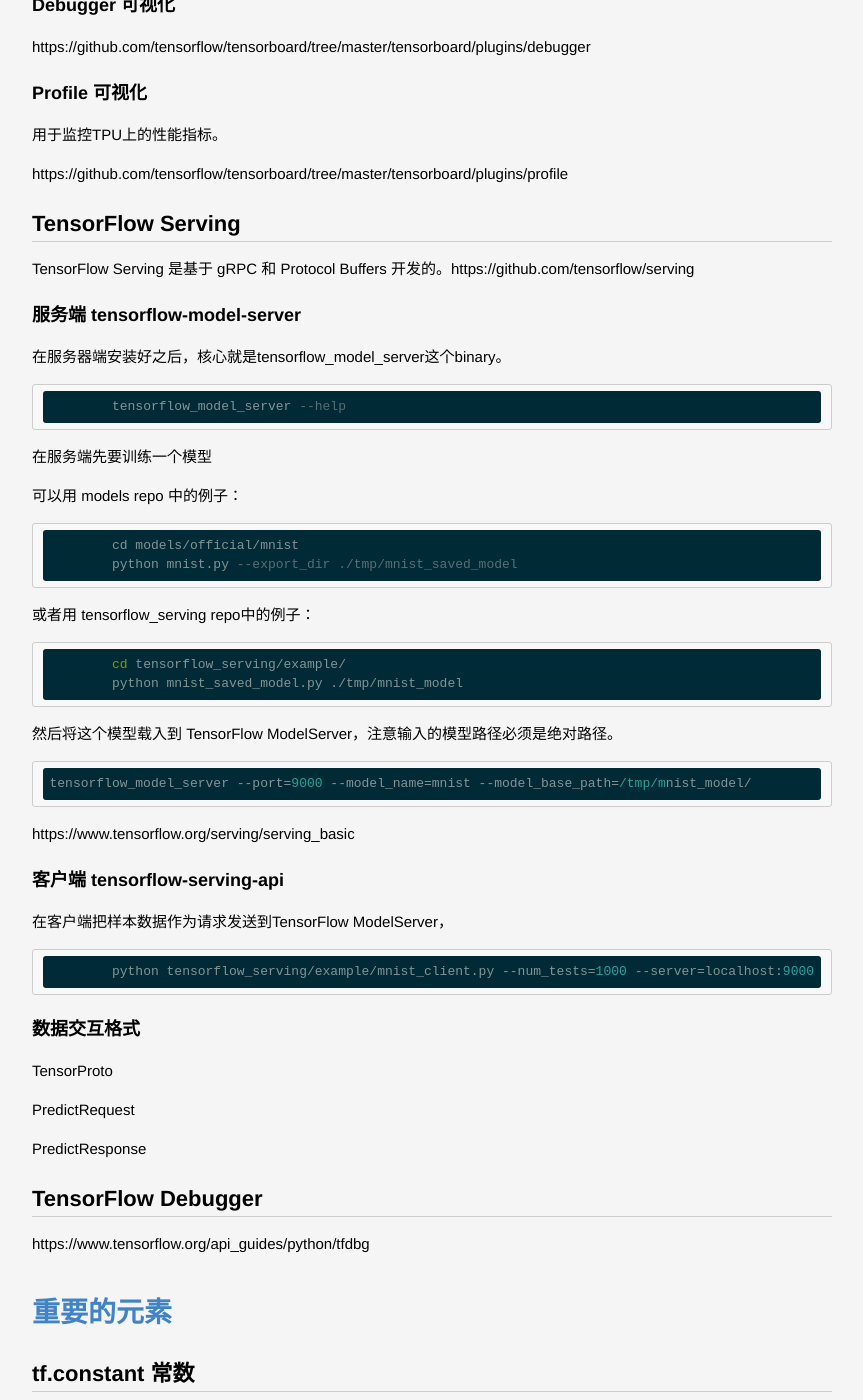
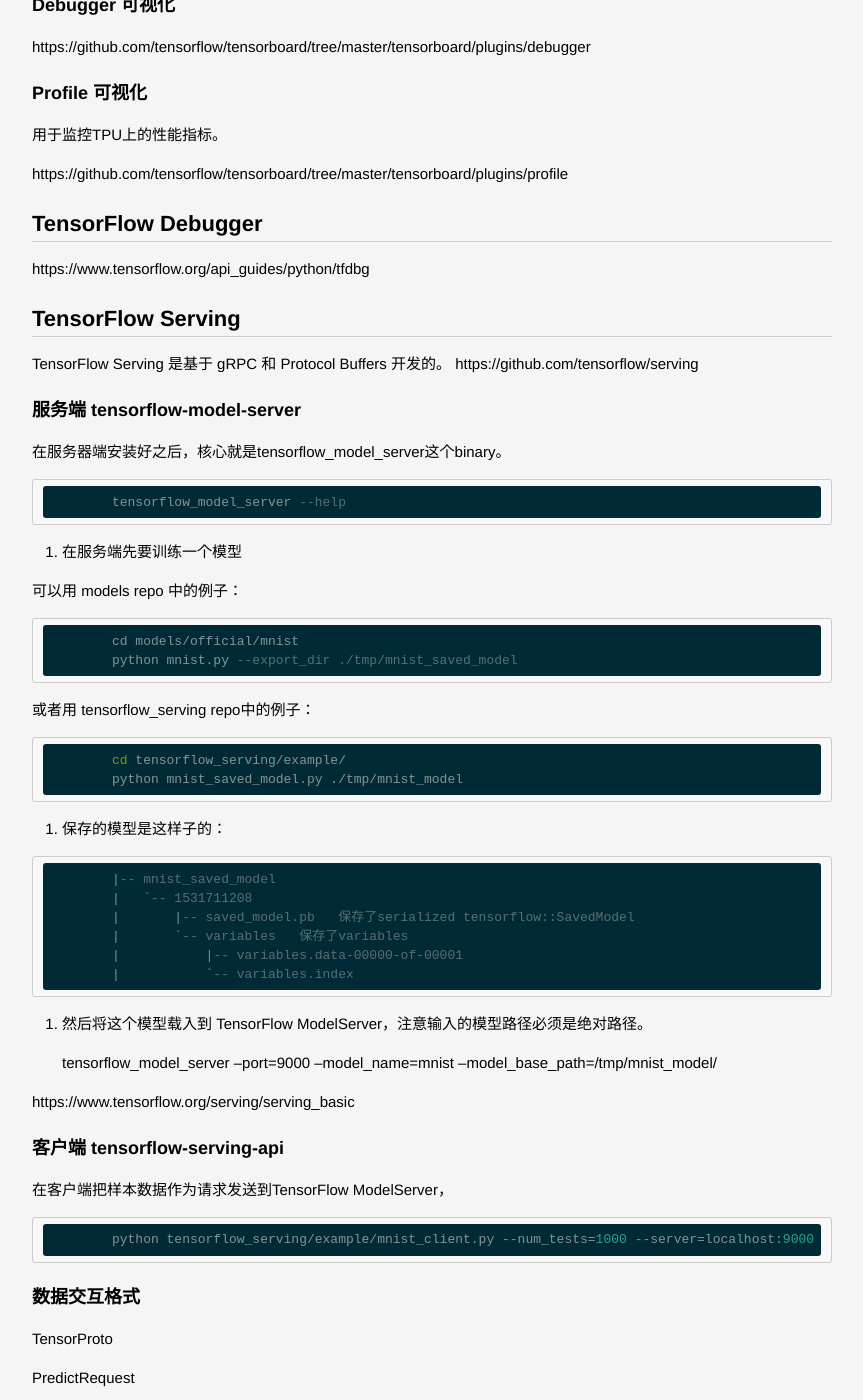
Before and after one commit to lucky521/blog, a Jekyll site: the page built from _posts/2017-10-26-tensorflow.markdown, in a window 1280 px wide and 1400 px high, scrolled down 3753 px. Shown: the whole window, without its empty margins (208-1071 px from the left). Built offline with Jekyll 4.4.1, drawn with Linux system fonts in a browser that asks for light colours; some of the changed text lies outside the part shown.

Commit message:
update blog

````diff
--- a/_posts/2017-10-26-tensorflow.markdown
+++ b/_posts/2017-10-26-tensorflow.markdown
@@ -102,12 +102,16 @@
 https://github.com/tensorflow/tensorboard/tree/master/tensorboard/plugins/profile
 
 
+## TensorFlow Debugger
+
+https://www.tensorflow.org/api_guides/python/tfdbg
+
+
 
 ## TensorFlow Serving
 
-TensorFlow Serving 是基于 gRPC 和 Protocol Buffers 开发的。https://github.com/tensorflow/serving
-
-
+TensorFlow Serving 是基于 gRPC 和 Protocol Buffers 开发的。
+https://github.com/tensorflow/serving
 
 ### 服务端 tensorflow-model-server
 
@@ -128,12 +132,22 @@
 		python mnist_saved_model.py ./tmp/mnist_model
 
 
-然后将这个模型载入到 TensorFlow ModelServer，注意输入的模型路径必须是绝对路径。
+2. 保存的模型是这样子的：
+
+```
+	|-- mnist_saved_model
+	|   `-- 1531711208
+	|       |-- saved_model.pb   保存了serialized tensorflow::SavedModel
+	|       `-- variables   保存了variables
+	|           |-- variables.data-00000-of-00001
+	|           `-- variables.index
+```
+
+3. 然后将这个模型载入到 TensorFlow ModelServer，注意输入的模型路径必须是绝对路径。
 
     tensorflow_model_server --port=9000 --model_name=mnist --model_base_path=/tmp/mnist_model/
 
 https://www.tensorflow.org/serving/serving_basic
-
 
 ### 客户端 tensorflow-serving-api
 
@@ -422,6 +436,9 @@
 
 
 
+
+
+
 # MNIST手写字数据集模型训练
 
 MNIST数据集是一个手写阿拉伯数字0-9的图像素材库，它包含60000个训练样本集和10000个测试样本集。我们可以去官网下载素材库，也可以直接使用TensorFlow以package引用形式提供的MNIST。
````
Also changed, not shown: other parts of _posts/2017-10-26-tensorflow.markdown (+5 -5 lines), _posts/2018-07-31-optimization-method.markdown (+20 -0 lines).
